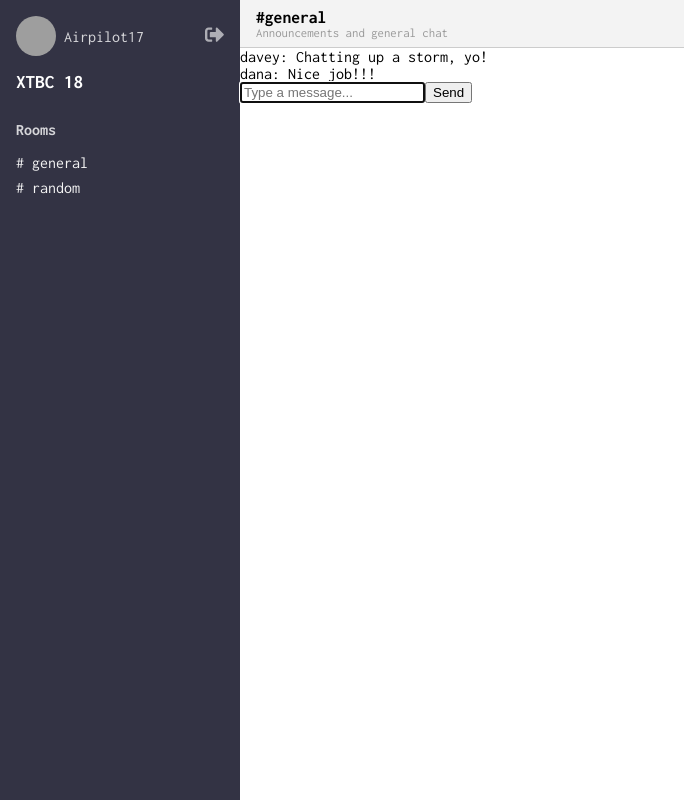
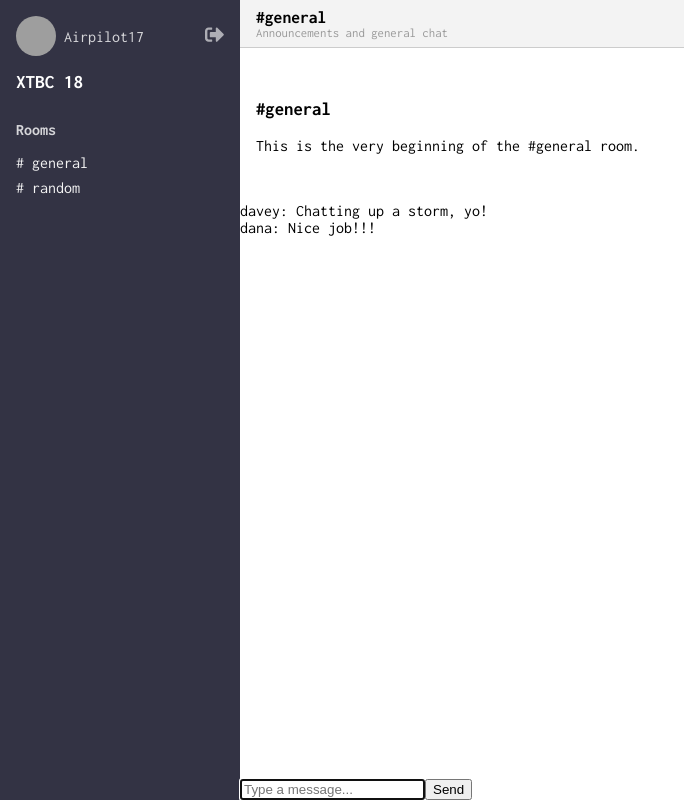
Before and after one commit to Awnead/Slap, a React (Create React App) app: page / in a window 1280 px wide. Shown: the whole page, without its empty margins (0-684 px from the left). Built offline with nearby package versions, Linux system fonts and the light colour scheme; grey boxes are pictures that could not be loaded.

Commit message:
Styled MessageList

```diff
--- a/src/MessageList.js
+++ b/src/MessageList.js
@@ -4,7 +4,20 @@
 
 const MessageList = (props) => {
     return(
-        <div className="MessageList">
+        <div
+        className="MessageList"
+        style={styles.MessageList}
+        >
+        <div
+        className="roomAnnouncement"
+        style={styles.roomAnnouncement}
+        >
+            <h3 style={styles.h3}>
+            #general
+            </h3>
+            <p>This is the very beginning of the #general room.</p>
+        </div>
+
         {props.messages.map(msg => (
             <Message message={msg} key={msg.id}/>
         )) }
@@ -12,4 +25,22 @@
     )
 }
 
+const styles = {
+    MessageList: {
+        backgroundColor: 'white',
+        flex: 1,
+        paddingBottom: '1rem',
+        overflowY: 'scroll',
+      },
+
+      roomAnnouncement: {
+        padding: '2rem 1rem',
+      },
+
+      h3: {
+        fontSize: '1.5rem,'
+      },
+
+}
+
 export default MessageList
```
